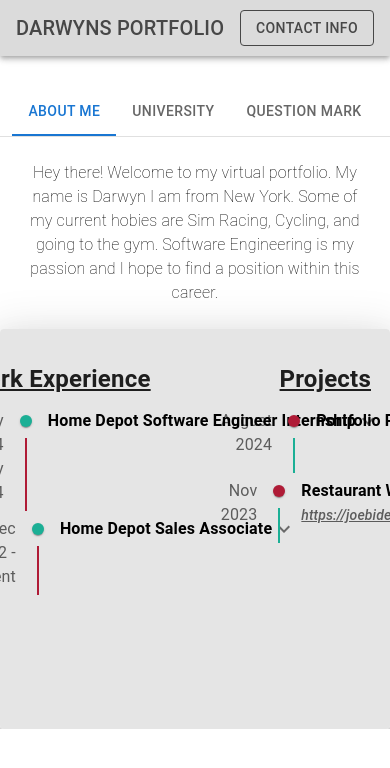
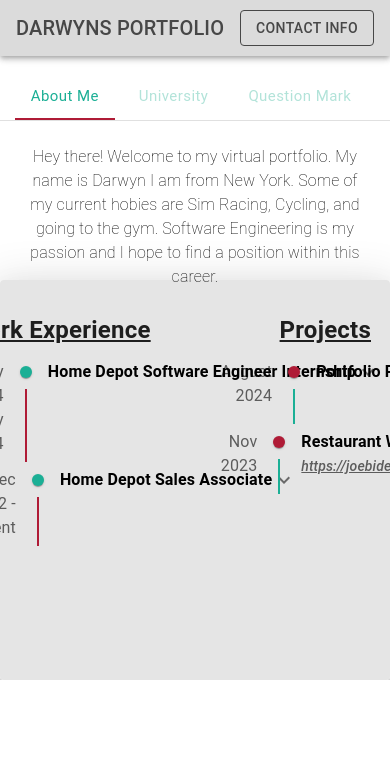
Before and after one commit to DarwynVE/darwyns-portfolio, a Next.js app: page / in a window 390 px wide. Shown: the top 768 px of the page. Built offline with nearby package versions, Linux system fonts and the light colour scheme.

Commit message:
Added color scheme to elements

```diff
--- a/src/app/page.module.css
+++ /dev/null
@@ -1,231 +0,0 @@
-.main {
-  display: flex;
-  flex-direction: column;
-  justify-content: space-between;
-  align-items: center;
-  padding: 6rem;
-  min-height: 100vh;
-  margin: 0, 0, 0 , 0;
-}
-
-.description {
-  display: inherit;
-  justify-content: inherit;
-  align-items: inherit;
-  font-size: 0.85rem;
-  max-width: var(--max-width);
-  width: 100%;
-  z-index: 2;
-  font-family: var(--font-mono);
-}
-
-.description a {
-  display: flex;
-  justify-content: center;
-  align-items: center;
-  gap: 0.5rem;
-}
-
-.description p {
-  position: relative;
-  margin: 0;
-  padding: 1rem;
-  background-color: rgba(var(--callout-rgb), 0.5);
-  border: 1px solid rgba(var(--callout-border-rgb), 0.3);
-  border-radius: var(--border-radius);
-}
-
-.code {
-  font-weight: 700;
-  font-family: var(--font-mono);
-}
-
-.grid {
-  display: grid;
-  grid-template-columns: repeat(4, minmax(25%, auto));
-  max-width: 100%;
-  width: var(--max-width);
-}
-
-.card {
-  padding: 1rem 1.2rem;
-  border-radius: var(--border-radius);
-  background: rgba(var(--card-rgb), 0);
-  border: 1px solid rgba(var(--card-border-rgb), 0);
-  transition: background 200ms, border 200ms;
-}
-
-.card span {
-  display: inline-block;
-  transition: transform 200ms;
-}
-
-.card h2 {
-  font-weight: 600;
-  margin-bottom: 0.7rem;
-}
-
-.card p {
-  margin: 0;
-  opacity: 0.6;
-  font-size: 0.9rem;
-  line-height: 1.5;
-  max-width: 30ch;
-  text-wrap: balance;
-}
-
-.center {
-  display: flex;
-  justify-content: center;
-  align-items: center;
-  position: relative;
-  padding: 4rem 0;
-}
-
-.center::before {
-  background: var(--secondary-glow);
-  border-radius: 50%;
-  width: 480px;
-  height: 360px;
-  margin-left: -400px;
-}
-
-.center::after {
-  background: var(--primary-glow);
-  width: 240px;
-  height: 180px;
-  z-index: -1;
-}
-
-.center::before,
-.center::after {
-  content: "";
-  left: 50%;
-  position: absolute;
-  filter: blur(45px);
-  transform: translateZ(0);
-}
-
-.logo {
-  position: relative;
-}
-/* Enable hover only on non-touch devices */
-@media (hover: hover) and (pointer: fine) {
-  .card:hover {
-    background: rgba(var(--card-rgb), 0.1);
-    border: 1px solid rgba(var(--card-border-rgb), 0.15);
-  }
-
-  .card:hover span {
-    transform: translateX(4px);
-  }
-}
-
-@media (prefers-reduced-motion) {
-  .card:hover span {
-    transform: none;
-  }
-}
-
-/* Mobile */
-@media (max-width: 700px) {
-  .content {
-    padding: 4rem;
-  }
-
-  .grid {
-    grid-template-columns: 1fr;
-    margin-bottom: 120px;
-    max-width: 320px;
-    text-align: center;
-  }
-
-  .card {
-    padding: 1rem 2.5rem;
-  }
-
-  .card h2 {
-    margin-bottom: 0.5rem;
-  }
-
-  .center {
-    padding: 8rem 0 6rem;
-  }
-
-  .center::before {
-    transform: none;
-    height: 300px;
-  }
-
-  .description {
-    font-size: 0.8rem;
-  }
-
-  .description a {
-    padding: 1rem;
-  }
-
-  .description p,
-  .description div {
-    display: flex;
-    justify-content: center;
-    position: fixed;
-    width: 100%;
-  }
-
-  .description p {
-    align-items: center;
-    inset: 0 0 auto;
-    padding: 2rem 1rem 1.4rem;
-    border-radius: 0;
-    border: none;
-    border-bottom: 1px solid rgba(var(--callout-border-rgb), 0.25);
-    background: linear-gradient(
-      to bottom,
-      rgba(var(--background-start-rgb), 1),
-      rgba(var(--callout-rgb), 0.5)
-    );
-    background-clip: padding-box;
-    backdrop-filter: blur(24px);
-  }
-
-  .description div {
-    align-items: flex-end;
-    pointer-events: none;
-    inset: auto 0 0;
-    padding: 2rem;
-    height: 200px;
-    background: linear-gradient(
-      to bottom,
-      transparent 0%,
-      rgb(var(--background-end-rgb)) 40%
-    );
-    z-index: 1;
-  }
-}
-
-/* Tablet and Smaller Desktop */
-@media (min-width: 701px) and (max-width: 1120px) {
-  .grid {
-    grid-template-columns: repeat(2, 50%);
-  }
-}
-
-@media (prefers-color-scheme: dark) {
-  .vercelLogo {
-    filter: invert(1);
-  }
-
-  .logo {
-    filter: invert(1) drop-shadow(0 0 0.3rem #ffffff70);
-  }
-}
-
-@keyframes rotate {
-  from {
-    transform: rotate(360deg);
-  }
-  to {
-    transform: rotate(0deg);
-  }
-}
--- a/src/components/userInfo/userInfo.tsx
+++ b/src/components/userInfo/userInfo.tsx
@@ -1,12 +1,56 @@
 "use client";
 import { useState } from 'react';
-import { Typography, Box, Tab, Tabs, Divider } from '@mui/material';
+import { Typography, Box, Tab, Tabs, Divider, styled } from '@mui/material';
 
 interface TabPanelProps {
     children?: React.ReactNode;
     index: number;
     value: number;
 }
+
+interface StyledTabsProps {
+    children?: React.ReactNode;
+    value: number;
+    onChange: (event: React.SyntheticEvent, newValue: number) => void;
+}
+const StyledTabs = styled((props: StyledTabsProps) => (
+    <Tabs
+        {...props}
+        TabIndicatorProps={{ children: <span className="MuiTabs-indicatorSpan" /> }}
+    />
+))({
+    '& .MuiTabs-indicator': {
+        display: 'flex',
+        justifyContent: 'center',
+        backgroundColor: 'transparent',
+    },
+    '& .MuiTabs-indicatorSpan': {
+        maxWidth: 100,
+        width: '100%',
+        backgroundColor: '#af1b36',
+    },
+});
+
+interface StyledTabProps {
+    label: string;
+}
+
+const StyledTab = styled((props: StyledTabProps) => (
+    <Tab {...props} />
+))(({ theme }) => ({
+    textTransform: 'none',
+    fontWeight: theme.typography.fontWeightRegular,
+    fontSize: theme.typography.pxToRem(15),
+    marginRight: theme.spacing(1),
+    color: '#b2e3d9',
+    '&.Mui-selected': {
+        color: '#1baf95',
+        transition: 'ease-in-out 0.2s',
+    },
+    '&.Mui-focusVisible': {
+        backgroundColor: 'rgba(100, 95, 228, 0.32)',
+    },
+}));
 
 function CustomTabPanel(props: TabPanelProps) {
     const { children, value, index, ...other } = props;
@@ -37,19 +81,19 @@ export default function UserInfo() {
     };
 
     return (
-        <Box sx={{ display: 'flex', justifyContent: 'center', alignItems: 'center', marginTop: '2em' }}>
-            <Box sx={{ width: '30em' }}>
+        <Box sx={{ display: 'flex', justifyContent: 'center', alignItems: 'center', margin: '1em 0 1em 0' }}>
+            <Box sx={{ width: '30em', height: '12em' }}>
                 <Box sx={{ borderBottom: 1, borderColor: 'divider' }}>
-                    <Tabs
+                    <StyledTabs
                         value={value}
                         onChange={handleChange}
                         aria-label="Tabs containing some information about me"
                         centered
-                        sx={{ justifyContent: 'center', alignContent: 'center', alignItems: 'center' }}>
-                        <Tab label="About Me" {...a11yProps(0)} />
-                        <Tab label="University" {...a11yProps(1)} />
-                        <Tab label="Question Mark" {...a11yProps(2)} />
-                    </Tabs>
+                        >
+                        <StyledTab label="About Me" {...a11yProps(0)} />
+                        <StyledTab label="University" {...a11yProps(1)} />
+                        <StyledTab label="Question Mark" {...a11yProps(2)} />
+                    </StyledTabs>
                 </Box>
 
                 <CustomTabPanel value={value} index={0}>
```
